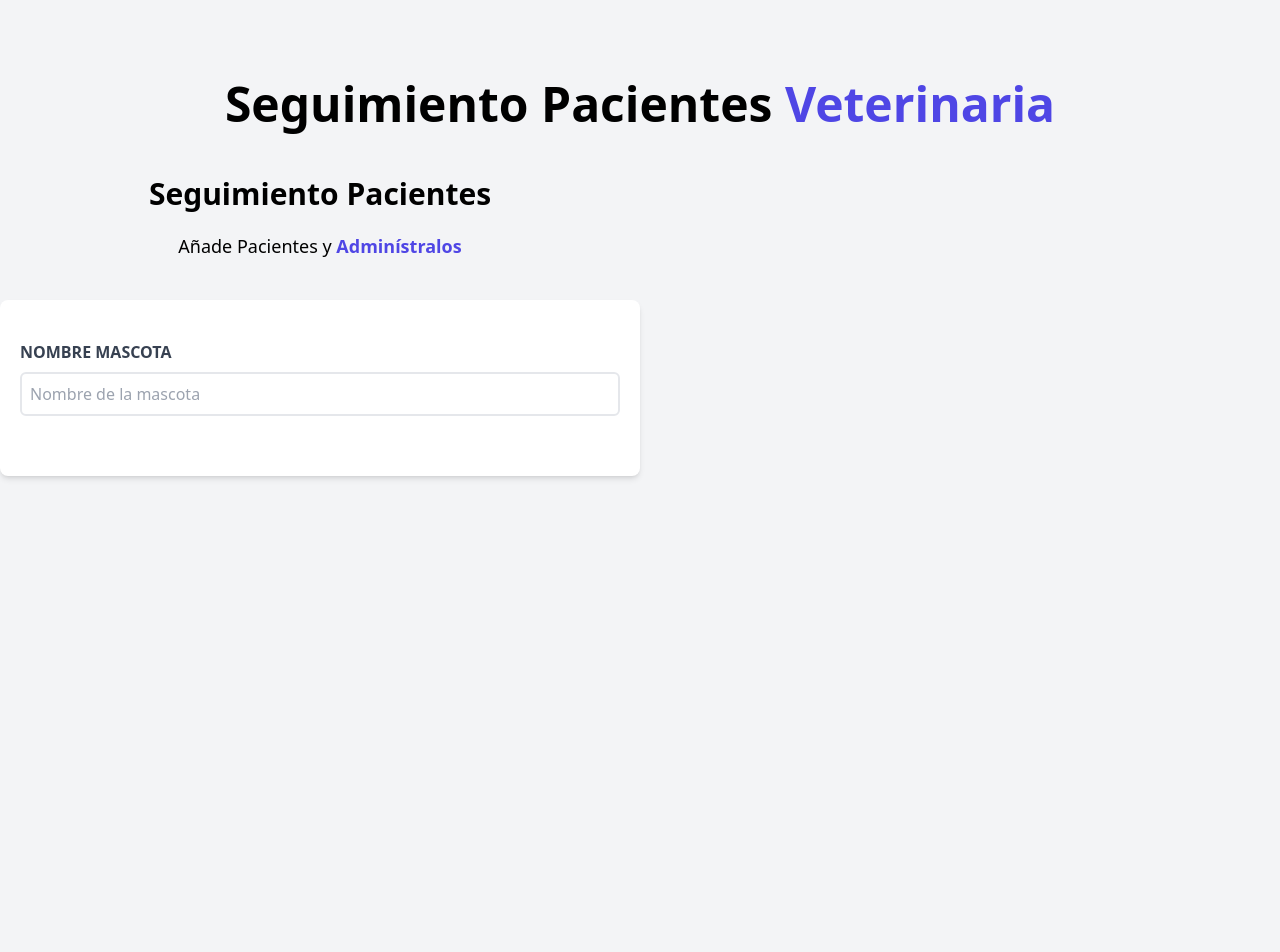
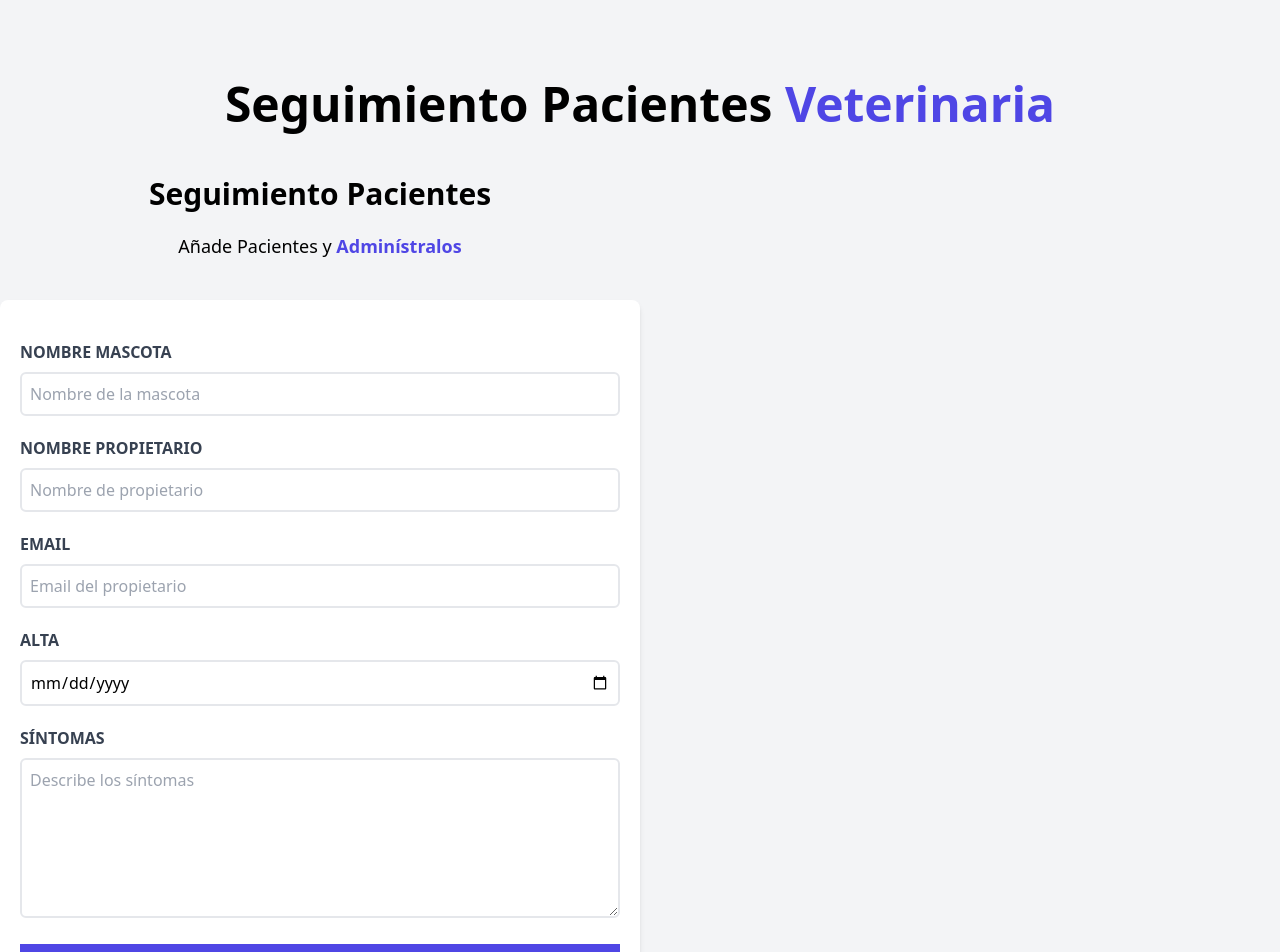
Before and after one commit to RaulHG-Dev/CursoVueJS, a Vue app in the folder admin-pacientes/: page / in a window 1280 px wide. Shown: the top 952 px of the page. Before the commit the page ends 880 px from the top, so only its background shows below. Built offline with nearby package versions, Linux system fonts and the light colour scheme.

Commit message:
Video 76. Finalizando el Formulario

```diff
--- a/admin-pacientes/src/components/Formulario.vue
+++ b/admin-pacientes/src/components/Formulario.vue
@@ -15,6 +15,23 @@
                 <label for="mascota" class="block text-gray-700 uppercase font-bold">Nombre Mascota</label>
                 <input type="text" id="mascota" placeholder="Nombre de la mascota" class="border-2 w-full p-2 mt-2 placeholder-gray-400 rounded-md">
             </div>
+            <div class="mb-5">
+                <label for="propietario" class="block text-gray-700 uppercase font-bold">Nombre Propietario</label>
+                <input type="text" id="propietario" placeholder="Nombre de propietario" class="border-2 w-full p-2 mt-2 placeholder-gray-400 rounded-md">
+            </div>
+            <div class="mb-5">
+                <label for="email" class="block text-gray-700 uppercase font-bold">Email</label>
+                <input type="email" id="email" placeholder="Email del propietario" class="border-2 w-full p-2 mt-2 placeholder-gray-400 rounded-md">
+            </div>
+            <div class="mb-5">
+                <label for="alta" class="block text-gray-700 uppercase font-bold">Alta</label>
+                <input type="date" id="alta" class="border-2 w-full p-2 mt-2 placeholder-gray-400 rounded-md">
+            </div>
+            <div class="mb-5">
+                <label for="sintomas" class="block text-gray-700 uppercase font-bold">Síntomas</label>
+                <textarea placeholder="Describe los síntomas" id="sintomas" class="border-2 w-full p-2 mt-2 placeholder-gray-400 rounded-md h-40"></textarea>
+            </div>
+            <input type="submit" class="bg-indigo-600 w-full p-3 text-white uppercase font-bold hover:bg-indigo-700 cursor-pointer transition-colors" value="Registrar Paciente">
         </form>
     </div>
 </template>
```
